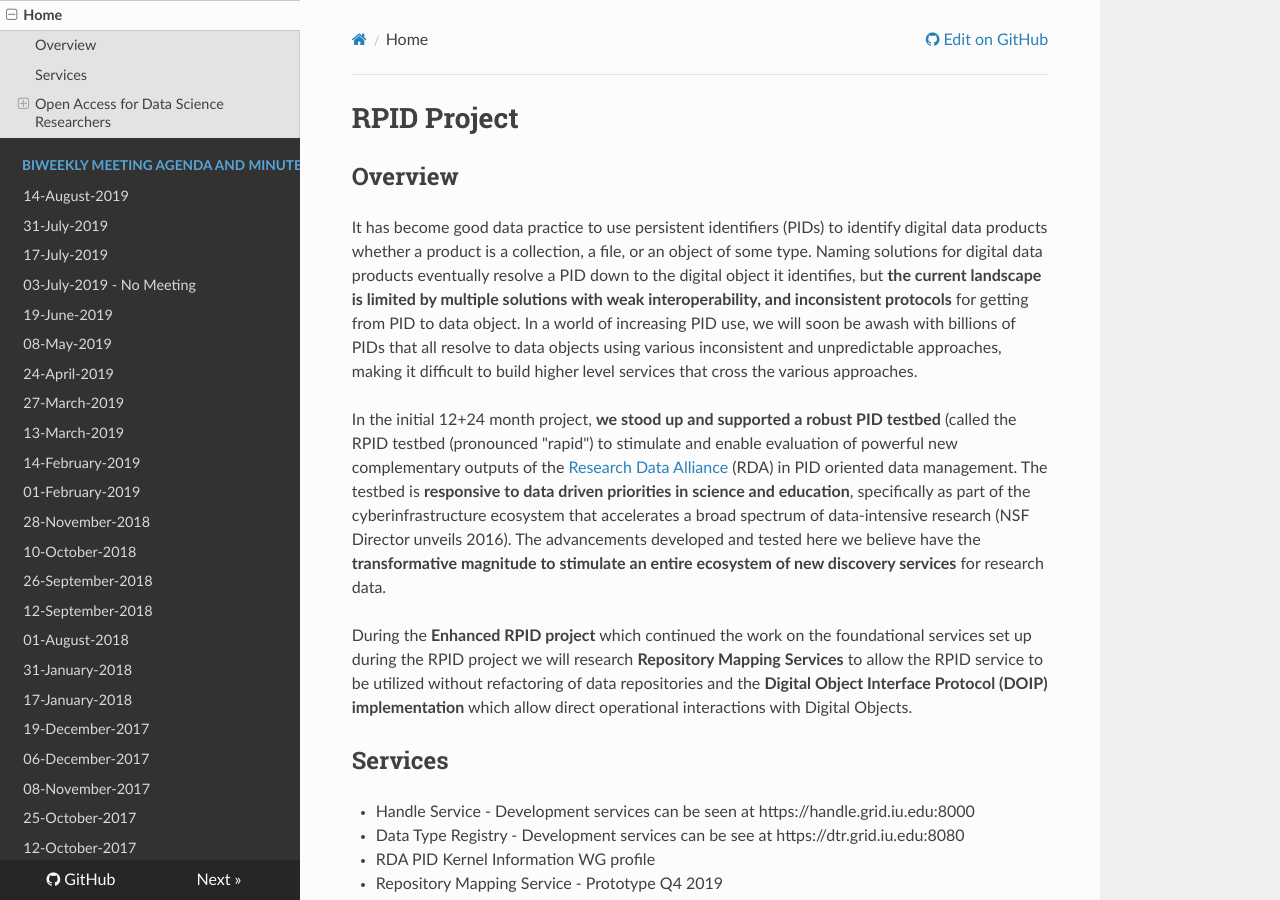
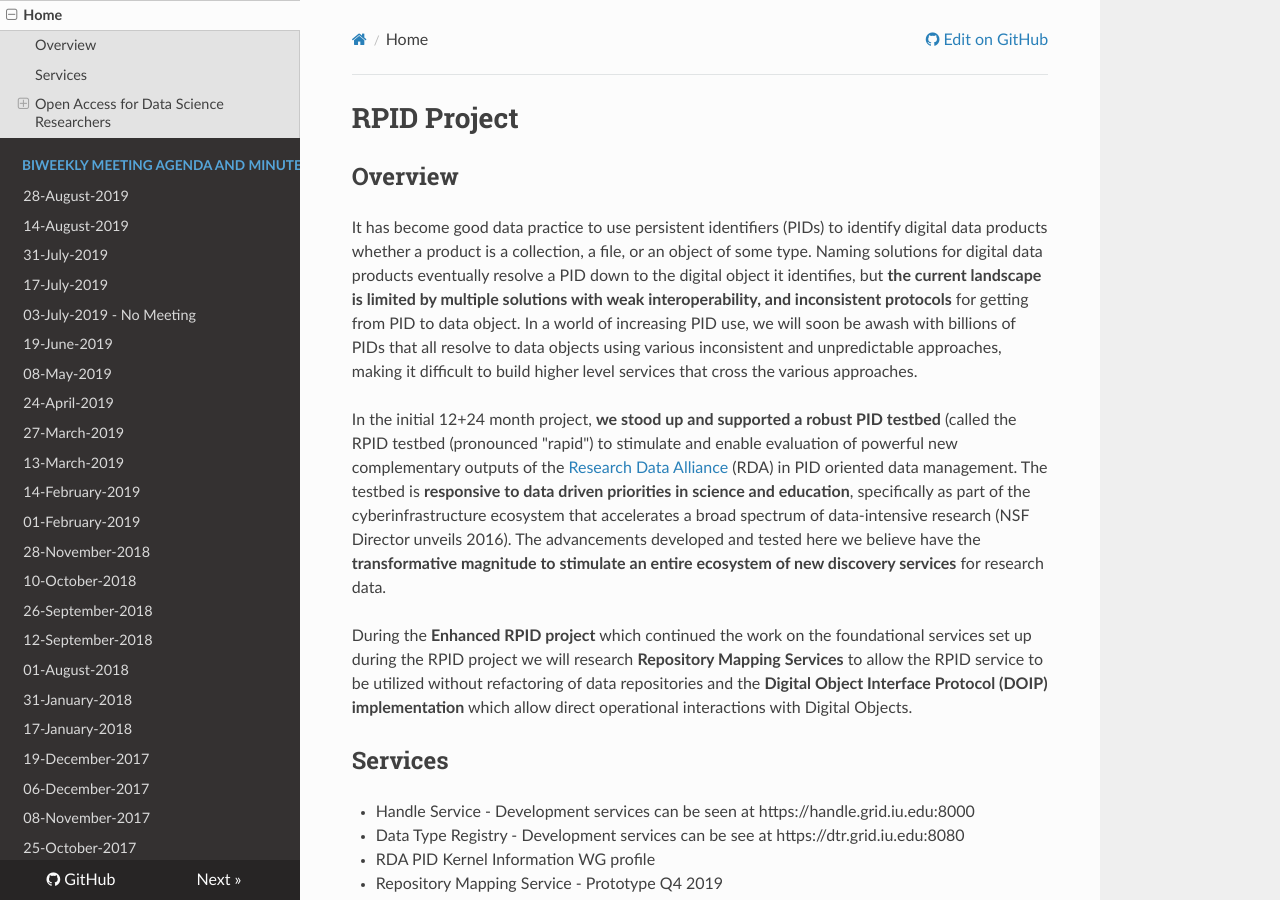
Before and after one commit to rpidproject/rpid, an MkDocs documentation site: the page built from docs/index.md, in a window 1280 px wide and 900 px high. Built offline with MkDocs 1.6.1, drawn with Linux system fonts in a browser that asks for light colours; nearby versions of some CDN libraries; old or Windows-style settings are respelled for this version of MkDocs.

Commit message:
Update mkdocs.yml

```diff
--- a/mkdocs.yml
+++ b/mkdocs.yml
@@ -9,6 +9,7 @@ extra_css:
 pages:
 - Home: 'index.md'
 - BiWeekly Meeting Agenda and Minutes:
+  - '28-August-2019': '28-August-2019.md'
   - '14-August-2019': '14-August-2019.md'
   - '31-July-2019': '31-July-2019.md'
   - '17-July-2019': '17-July-2019.md'
```
